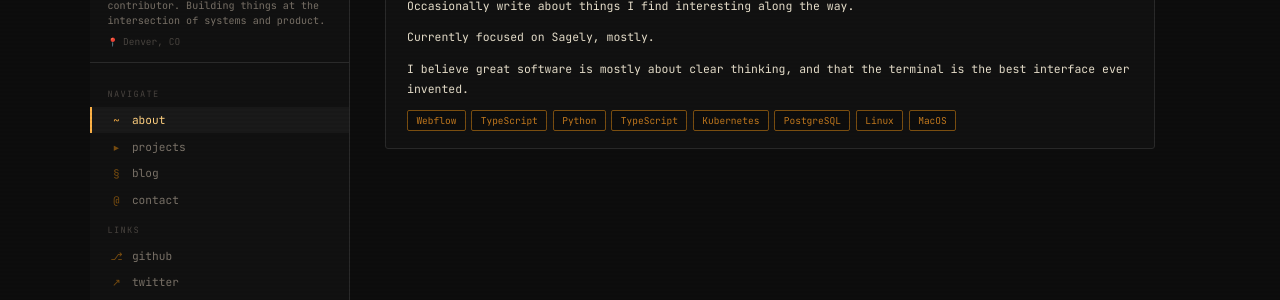
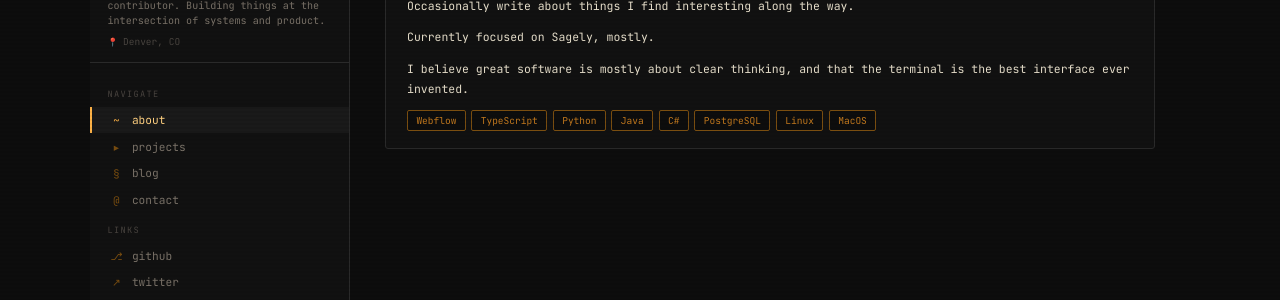
Before and after one commit to xniro/xniro.github.io, a Jekyll site: the page built from index.html, in a window 1280 px wide. Shown: the part 145-445 px from the top of the page. Built offline with Jekyll 4.4.1, drawn with Linux system fonts in a browser that asks for light colours.

Commit message:
added skills

```diff
--- a/index.html
+++ b/index.html
@@ -32,8 +32,8 @@ title: Home
         <span class="skill-tag">Webflow</span>
         <span class="skill-tag">TypeScript</span>
         <span class="skill-tag">Python</span>
-        <span class="skill-tag">TypeScript</span>
-        <span class="skill-tag">Kubernetes</span>
+        <span class="skill-tag">Java</span>
+        <span class="skill-tag">C#</span>
         <span class="skill-tag">PostgreSQL</span>
         <span class="skill-tag">Linux</span>
         <span class="skill-tag">MacOS</span>
```
